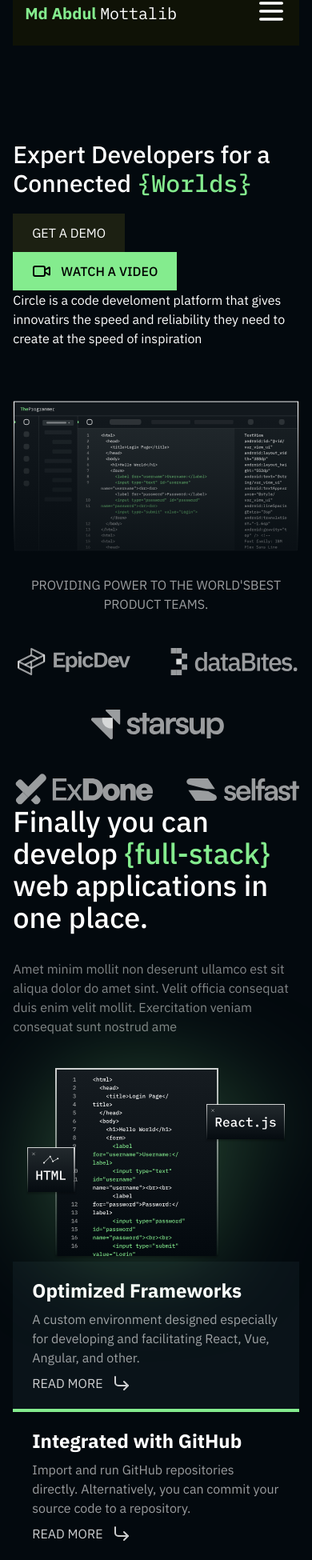
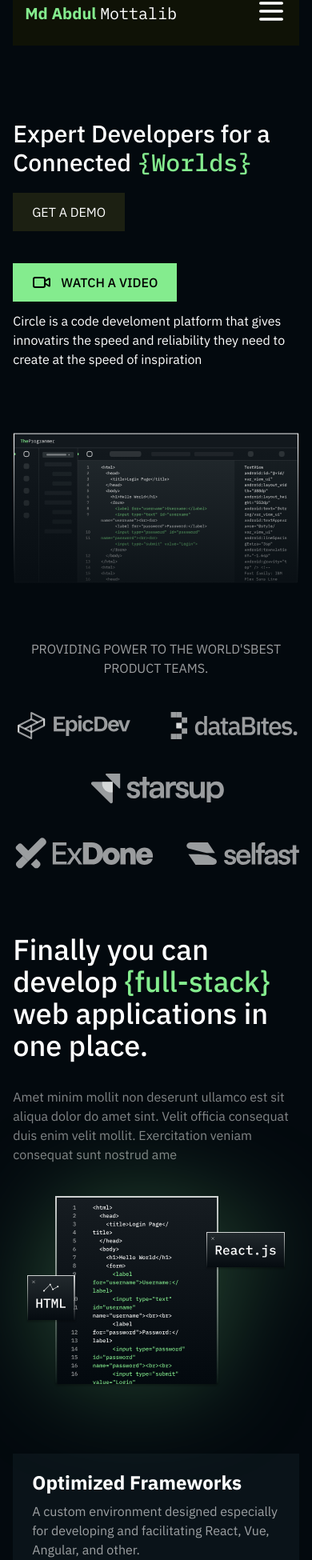
Before and after one commit to abdul-musabbir/md-abdul-mottalib, a React (Vite) app: page / in a window 390 px wide. Shown: the part 39-1989 px from the top of the page at 80% size. Built offline with nearby package versions, Linux system fonts and the light colour scheme.

Commit message:
responsive design

```diff
--- a/src/components/CardBox.jsx
+++ b/src/components/CardBox.jsx
@@ -3,7 +3,7 @@ import { Link } from "react-router-dom";
 
 export default function CardBox() {
   return (
-    <div className="flex flex-col xl:gap-6 xl:grid xl:grid-cols-2">
+    <div className="flex flex-col gap-10 xl:gap-6 xl:grid xl:grid-cols-2">
       <div className="bg-[#0A1319] border-b-4 px-6 py-5 border-greens">
         <div className="flex flex-col gap-2 xl:gap-6">
           <h3 className="text-2xl font-bold xl:text-3xl">
--- a/src/components/CircleProvides.jsx
+++ b/src/components/CircleProvides.jsx
@@ -14,8 +14,8 @@ export default function CircleProvides() {
             for your source code.
           </h2>
 
-          <div className="flex flex-col xl:grid xl:grid-cols-2 xl:gap-10 xl:mt-10">
-            <div>
+          <div className="flex flex-col xl:grid xl:grid-cols-2 xl:gap-10 xl:mt-10 gap-16 mt-5">
+            <div className="flex flex-col gap-5">
               <p className="opacity-65">
                 Create issues, sections into tasks, track relationships, add
                 custom spaces, and initiate discussions. Visualize large
@@ -25,14 +25,14 @@ export default function CircleProvides() {
               <div className="flex gap-5">
                 <Button
                   className={
-                    "flex gap-2 uppercase bg-greens text-black px-6 py-3 rounded-lg"
+                    "flex gap-2 uppercase bg-greens text-black px-6 py-3 rounded-lg text-xs items-center"
                   }
                 >
-                  <Video /> watch a video
+                  <Video className="size-5" /> watch a video
                 </Button>
                 <Button
                   className={
-                    "uppercase px-4 py-2 bg-green-950 text-white shadowses"
+                    "uppercase px-4 py-2 text-xs bg-green-950 text-white shadowses"
                   }
                 >
                   get a demo
--- a/src/components/Concentrate.jsx
+++ b/src/components/Concentrate.jsx
@@ -17,7 +17,7 @@ export default function Concentrate() {
         </p>
       </div>
 
-      <div className="xl:mt-10">
+      <div className="xl:mt-10 mt-20">
         <ContentBox data={data} />
       </div>
     </div>
--- a/src/components/Home.jsx
+++ b/src/components/Home.jsx
@@ -14,12 +14,12 @@ import Footer from "./Footer";
 import JoinTheCommunity from "./JoinTheCommunity";
 export default function Home() {
   return (
-    <div className="pt-10 sm:pt-0">
+    <div className="sm:pt-0">
       <div className="flex mx-auto w-11/12 flex-col xl:w-[1200px]">
-        <div className="flex flex-col h-96 sm:h-auto justify-center xl:mt-20">
+        <div className="flex flex-col h-96 sm:h-auto justify-center xl:mb-20 mt-10">
           <div className="flex flex-col gap-5 sm:gap-0 sm:flex-row sm:justify-between sm:items-center md:grid md:grid-cols-4">
-            <div className="flex col-span-2">
-              <h1 className="font-medium text-3xl sm:text-4xl xl:text-6xl">
+            <div className="flex col-span-3">
+              <h1 className="font-medium xl:leading-[5rem] text-3xl sm:text-4xl xl:text-[70px]">
                 Expert Developers for a Connected{" "}
                 <span className="text-greens ibm-plex-mono">{"{Worlds}"}</span>
               </h1>
@@ -38,7 +38,7 @@ export default function Home() {
             </div>
           </div>
 
-          <div className="flex flex-col items-start md:flex-row xl:gap-10 xl:mt-10">
+          <div className="flex flex-col items-start md:flex-row xl:gap-10 xl:mt-10 mt-10 gap-3">
             <div className="xl:inline-block">
               <Button
                 className={
@@ -58,11 +58,11 @@ export default function Home() {
           </div>
         </div>
 
-        <div className="xl:mt-20">
+        <div className="xl:mt-20 mt-10">
           <img src={Frame} alt="frame" className="w-full" />
         </div>
 
-        <div className="flex flex-col xl:mb-20 gap-10">
+        <div className="flex flex-col xl:mb-20 gap-10 my-10">
           <div>
             <p className=" uppercase opacity-60 text-center">
               Providing power to the {"world's"}best product teams.
@@ -88,23 +88,23 @@ export default function Home() {
           </div>
         </div>
 
-        <div className="xl:my-20">
+        <div className="xl:my-20 my-10">
           <DevelopSection />
         </div>
 
-        <div className="xl:my-20">
+        <div className="xl:my-20 my-10">
           <CardBox />
         </div>
 
-        <div className="xl:my-20">
+        <div className="xl:my-20 my-10">
           <Concentrate />
         </div>
 
-        <div className="xl:my-20">
+        <div className="xl:my-20 my-10">
           <CircleProvides />
         </div>
 
-        <div className="xl:mt-20 xl:mb-40">
+        <div className="xl:mt-20 xl:mb-40 mt-10 mb-20">
           <JoinTheCommunity />
         </div>
       </div>
```
